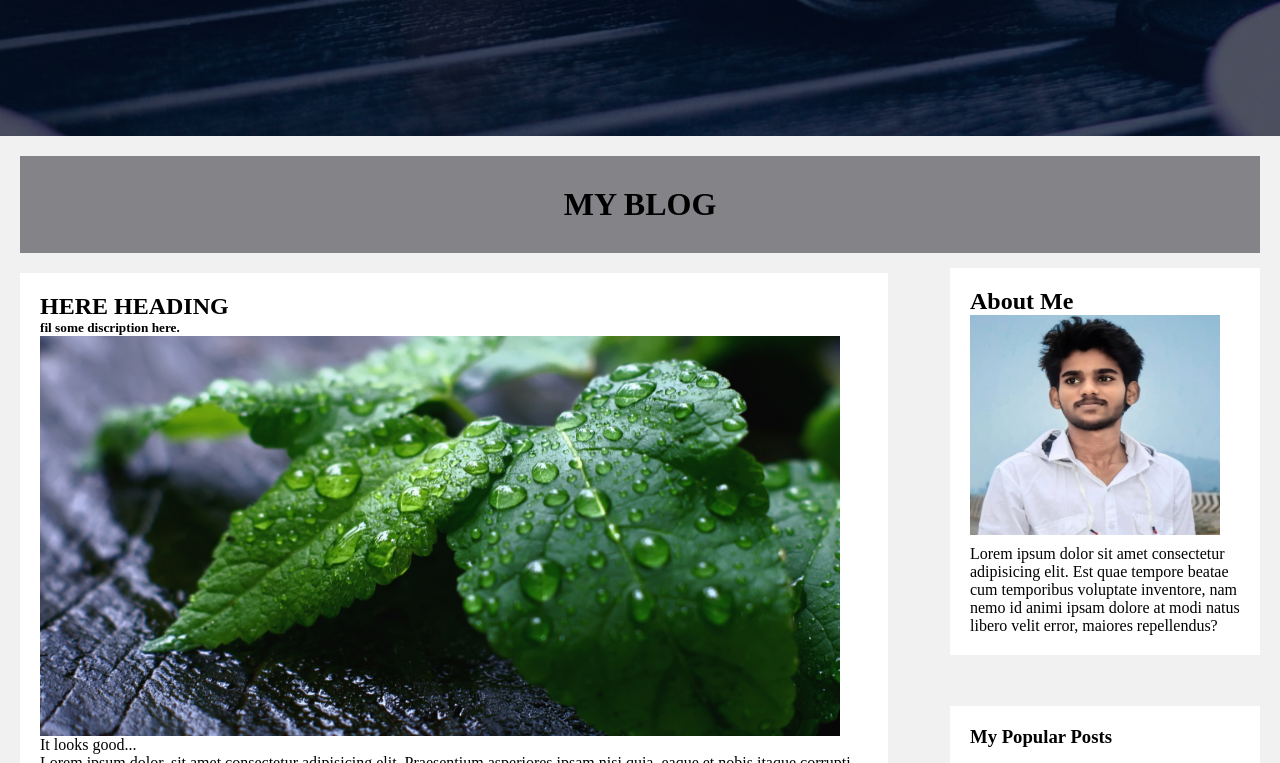
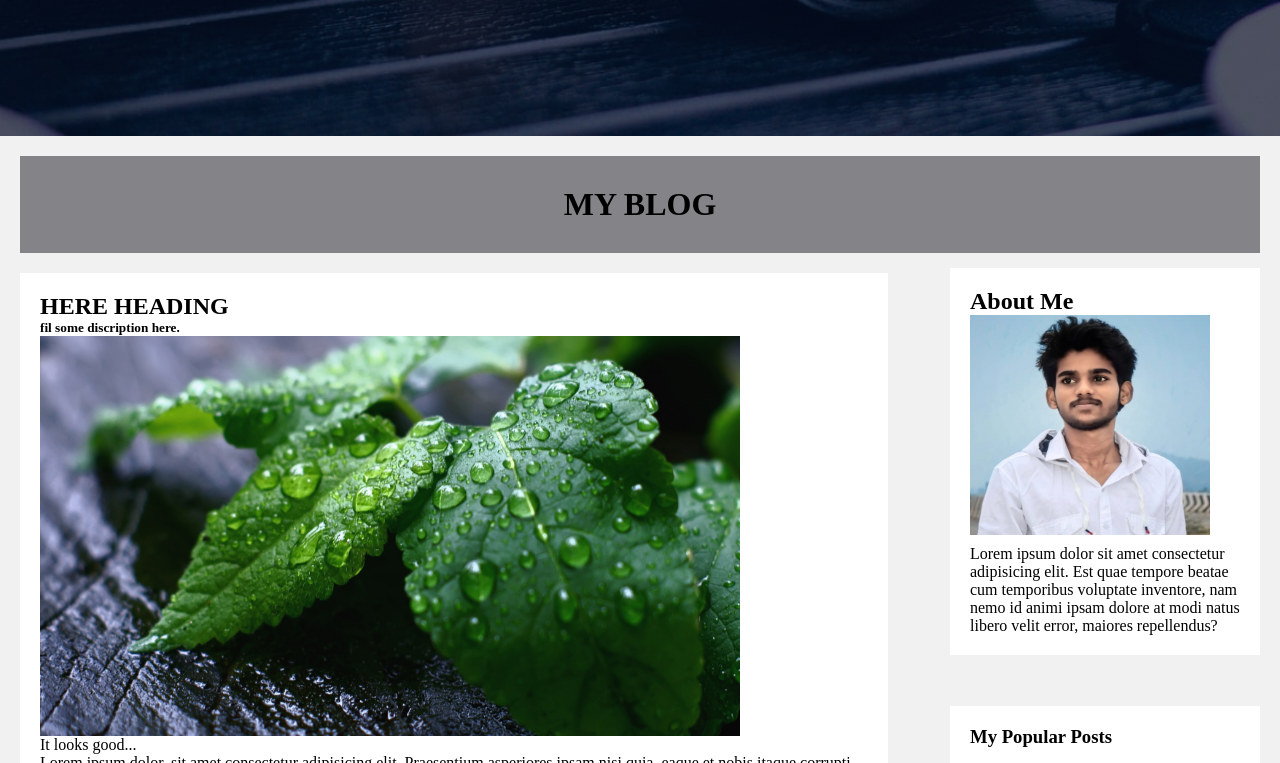
Before and after one commit to sainishank/photography.github.io, a plain HTML site: page Blog.html in a window 1280 px wide. Shown: the part 664-1427 px from the top of the page. Drawn offline with Linux system fonts and the light colour scheme.

Commit message:
Update photography.css

```diff
--- a/photography.css
+++ b/photography.css
@@ -221,11 +221,11 @@ header h1{
     margin-top:15px;
 }
 .left1 img{
-    width: 800px;
+    width: 700px;
     height: 400px;
 }
 .right1 img{
-    width: 250px;
+    width: 240px;
     height: 220px;
     padding-bottom: 10px;
 }
```
